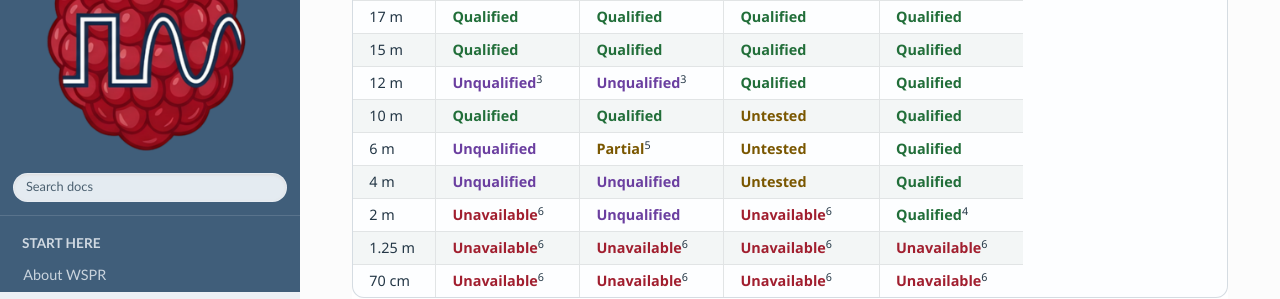
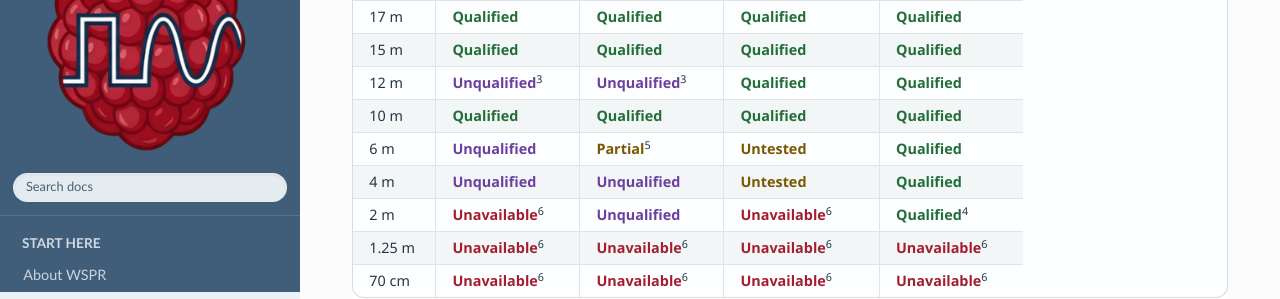
Before and after one commit to WsprryPi/Wsprry_Pi_Docs, a Sphinx documentation site: the page built from docs/About_Wsprry_Pi/index.md, in a window 1280 px wide and 900 px high, scrolled down 3371 px. Shown: the part 154-453 px from the top of the window. Built offline with Sphinx 7.4.7 and the Read the Docs theme 3.1.0, drawn with Linux system fonts in a browser that asks for light colours.

Commit message:
docs: qualify Pi 5 GPIO on 10 m

```diff
--- a/docs/About_Wsprry_Pi/index.md
+++ b/docs/About_Wsprry_Pi/index.md
@@ -93,7 +93,7 @@
 | 17 m | <span class="qualification-status qualification-status--qualified">Qualified</span> | <span class="qualification-status qualification-status--qualified">Qualified</span> | <span class="qualification-status qualification-status--qualified">Qualified</span> | <span class="qualification-status qualification-status--qualified">Qualified</span> |
 | 15 m | <span class="qualification-status qualification-status--qualified">Qualified</span> | <span class="qualification-status qualification-status--qualified">Qualified</span> | <span class="qualification-status qualification-status--qualified">Qualified</span> | <span class="qualification-status qualification-status--qualified">Qualified</span> |
 | 12 m | <span class="qualification-status qualification-status--unqualified">Unqualified</span><sup>3</sup> | <span class="qualification-status qualification-status--unqualified">Unqualified</span><sup>3</sup> | <span class="qualification-status qualification-status--qualified">Qualified</span> | <span class="qualification-status qualification-status--qualified">Qualified</span> |
-| 10 m | <span class="qualification-status qualification-status--qualified">Qualified</span> | <span class="qualification-status qualification-status--qualified">Qualified</span> | <span class="qualification-status qualification-status--untested">Untested</span> | <span class="qualification-status qualification-status--qualified">Qualified</span> |
+| 10 m | <span class="qualification-status qualification-status--qualified">Qualified</span> | <span class="qualification-status qualification-status--qualified">Qualified</span> | <span class="qualification-status qualification-status--qualified">Qualified</span> | <span class="qualification-status qualification-status--qualified">Qualified</span> |
 | 6 m | <span class="qualification-status qualification-status--unqualified">Unqualified</span> | <span class="qualification-status qualification-status--partial">Partial</span><sup>5</sup> | <span class="qualification-status qualification-status--untested">Untested</span> | <span class="qualification-status qualification-status--qualified">Qualified</span> |
 | 4 m | <span class="qualification-status qualification-status--unqualified">Unqualified</span> | <span class="qualification-status qualification-status--unqualified">Unqualified</span> | <span class="qualification-status qualification-status--untested">Untested</span> | <span class="qualification-status qualification-status--qualified">Qualified</span> |
 | 2 m | <span class="qualification-status qualification-status--unavailable">Unavailable</span><sup>6</sup> | <span class="qualification-status qualification-status--unqualified">Unqualified</span> | <span class="qualification-status qualification-status--unavailable">Unavailable</span><sup>6</sup> | <span class="qualification-status qualification-status--qualified">Qualified</span><sup>4</sup> |
```
